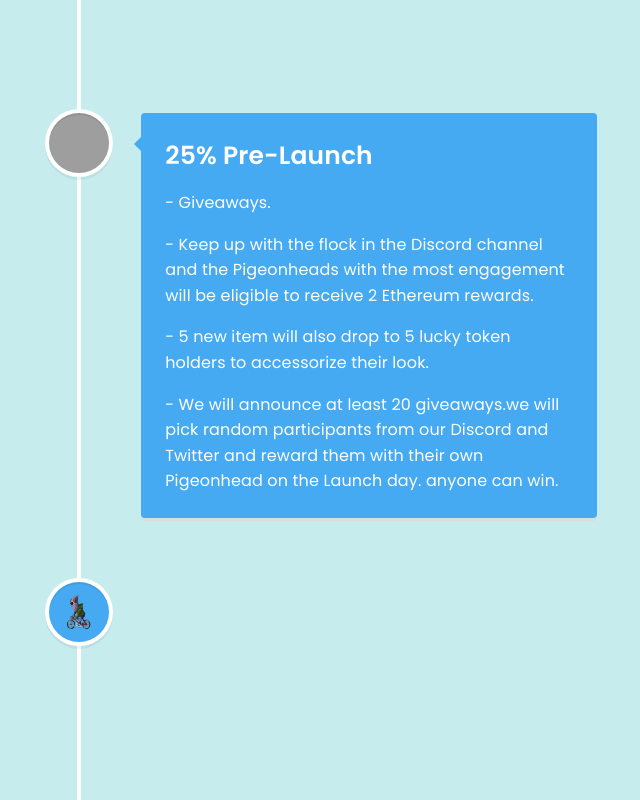
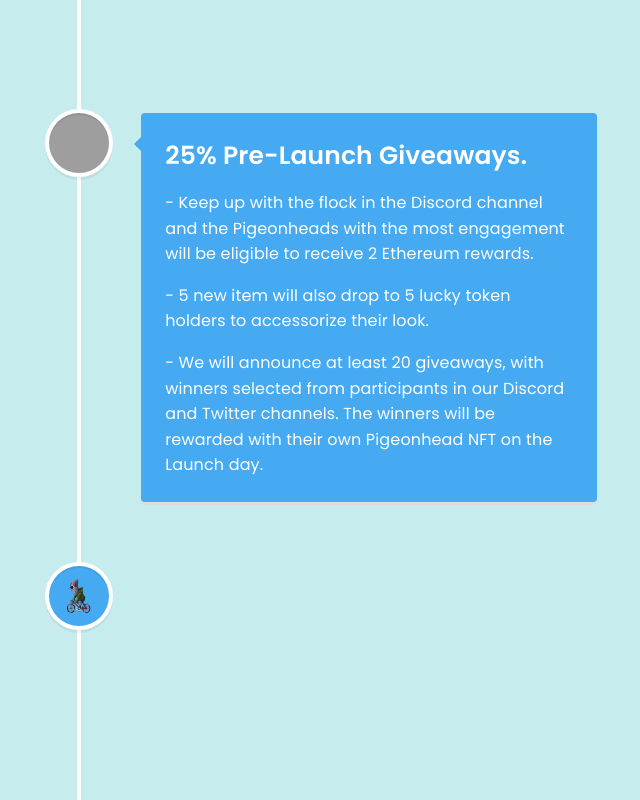
Before and after one commit to nhanlnt-96/pigonhead, a React (Create React App) app: page / in a window 1280 px wide. Shown: the part 3560-4360 px from the top of the page, without its empty margins (561-1201 px from the left). Built offline with nearby package versions, Linux system fonts and the light colour scheme; grey boxes are pictures that could not be loaded; the HTML template or start-up script is replaced by a standard one.

Commit message:
[master]: Update roadmap content

```diff
--- a/src/components/roadmap/RoadmapComp.js
+++ b/src/components/roadmap/RoadmapComp.js
@@ -35,15 +35,11 @@
             contentArrowStyle={{ borderRight: "7px solid #45aaf2" }}
             iconStyle={{ backgroundColor: "#45aaf2", color: "#fff" }}
           >
-            <h3 className="vertical-timeline-element-title">25% Pre-Launch</h3>
+            <h3 className="vertical-timeline-element-title">25% Pre-Launch Giveaways.</h3>
             {/*<h4 className="vertical-timeline-element-subtitle">Miami, FL</h4>*/}
-            <p>- Giveaways.</p>
-            <p>- Keep up with the flock in the Discord channel and the Pigeonheads with the most
-              engagement will be eligible to receive 2 Ethereum rewards.</p>
+            <p>- Keep up with the flock in the Discord channel and the Pigeonheads with the most engagement will be eligible to receive 2 Ethereum rewards.</p>
             <p>- 5 new item will also drop to 5 lucky token holders to accessorize their look.</p>
-            <p>- We will announce at least 20 giveaways.we will pick random participants from our
-              Discord and Twitter and reward them with their own Pigeonhead on the Launch day.
-              anyone can win.</p>
+            <p>- We will announce at least 20 giveaways, with winners selected from participants in our Discord and Twitter channels. The winners will be rewarded with their own Pigeonhead NFT on the Launch day.</p>
           </VerticalTimelineElement>
           <VerticalTimelineElement
             className="vertical-timeline-element--work"
@@ -85,9 +81,8 @@
             <p>Pigeonhead Collection launches with limited drops each week.</p>
             <p>- We will be releasing new items weekly to add to your Pigeonhead closet for you to
 flex or resell it on Opensea.</p>
-            <p>- Our giveaways intensify with the first cold wallet drop in New York City, including oneof-a-kind items, up to 5 Ethereum and much more.</p>
-            <p>- Geodrops are unlocked, Murals with embedded AR will be unveiled in New York, LA
-and Miami. Murals will be auctioned as NFTs.</p>
+            <p>- Our giveaways intensify with the first cold wallet drop in New York City, including one-of-a-kind items, up to 5 Ethereum and much more.</p>
+            <p>- Geodrops are unlocked. Murals with embedded AR will be unveiled in New York, LA and Miami, which will be auctioned as NFTs.</p>
             <p>- Join us on Discord, Twitter and Instagram!</p>
           </VerticalTimelineElement>
           <VerticalTimelineElement
--- a/src/configs/roadmapData.js
+++ b/src/configs/roadmapData.js
@@ -5,9 +5,7 @@
   },
   {
     percent: "25% Pre-Launch Giveaways",
-    content: ["Keep up with the flock in the Discord channel and the Pigeonheads with the most engagement will be" +
-    " eligible to receive 2 Ethereum rewards.", "5 new item will also drop to 5 lucky token holders to accessorize their look.","We will announce at least 20 giveaways.we will pick random participants from our\n" +
-    "Discord and Twitter and reward them with their own Pigeonhead on the Launch day. anyone can win."]
+    content: ["Keep up with the flock in the Discord channel and the Pigeonheads with the most engagement will be eligible to receive 2 Ethereum rewards.", "5 new item will also drop to 5 lucky token holders to accessorize their look.","We will announce at least 20 giveaways, with winners selected from participants in our Discord and Twitter channels. The winners will be rewarded with their own Pigeonhead NFT on the Launch day."]
   },
   {
     percent: "50% Lets show some appreciation",
@@ -21,9 +19,8 @@
   },
   {
     percent: "100% We’ve arrived!",
-    content: ["Pigeonhead Collection launches with limited drops each week.", "- We will be releasing new items" +
-    " weekly to add to your Pigeonhead closet for you to flex or resell it on Opensea.","- Our giveaways intensify with the first cold wallet drop in New York City, including one-\n" +
-    "of-a-kind items, up to 5 Ethereum and much more.","- Geodrops are unlocked, Murals with embedded AR will be unveiled in New York, LA\n" +
+    content: ["Geodrops are unlocked. Murals with embedded AR will be unveiled in New York, LA and Miami, which will be auctioned as NFTs.", "- We will be releasing new items" +
+    " weekly to add to your Pigeonhead closet for you to flex or resell it on Opensea.","- Our giveaways intensify with the first cold wallet drop in New York City, including one-of-a-kind items, up to 5 Ethereum and much more.","- Geodrops are unlocked, Murals with embedded AR will be unveiled in New York, LA\n" +
     "and Miami. Murals will be auctioned as NFTs.","- Join us on Discord, Twitter and Instagram!"]
   }
 ];
```
